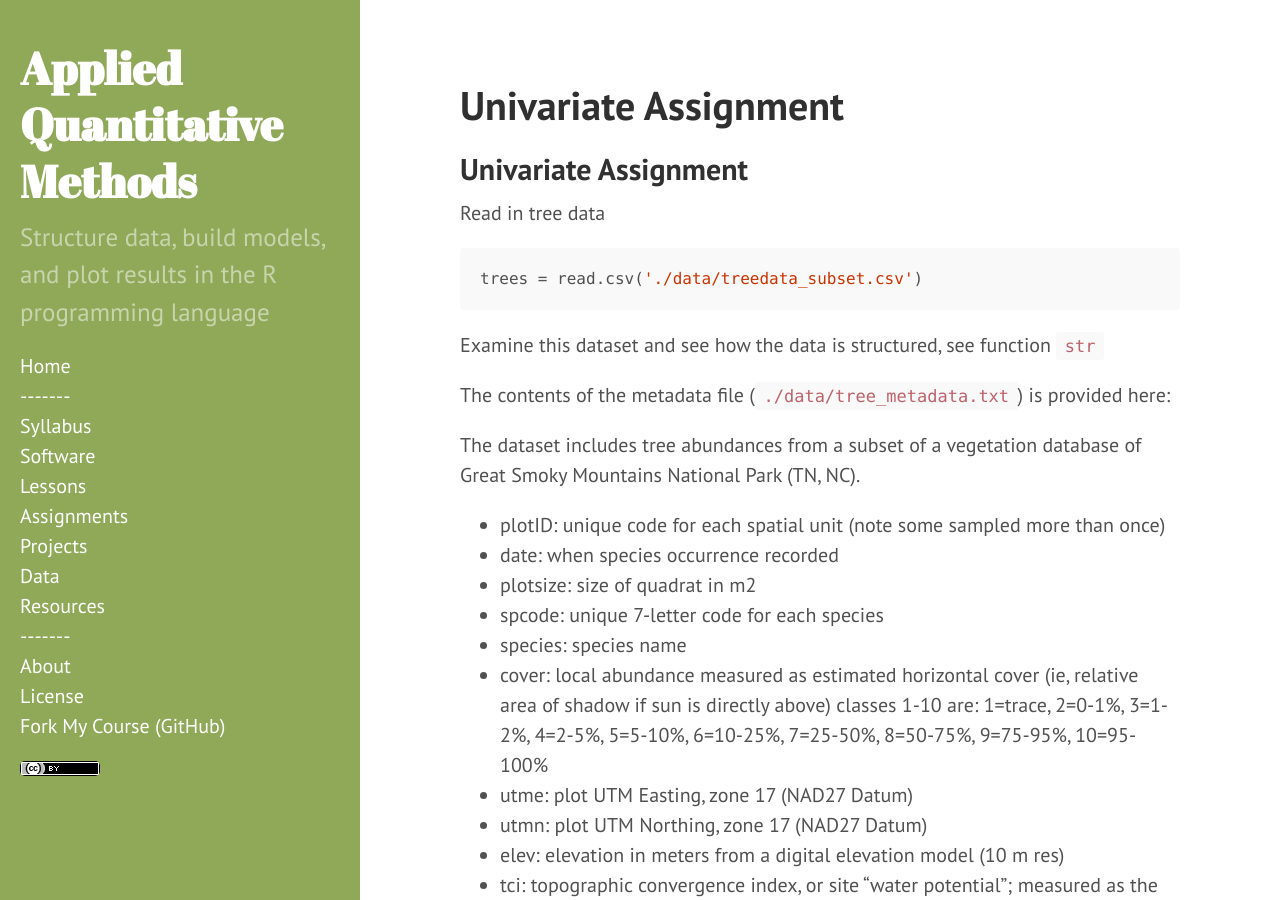
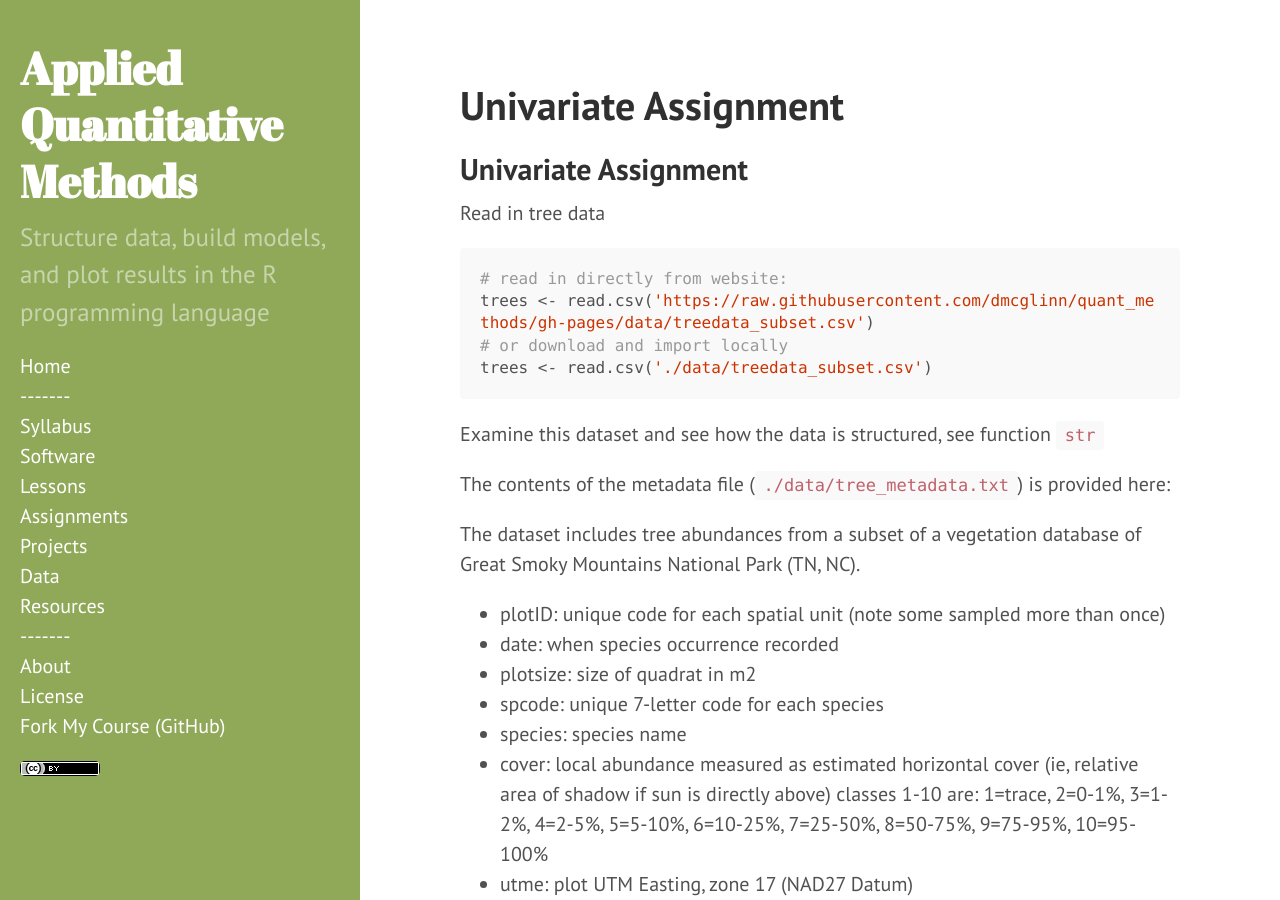
Before and after one commit to dmcglinn/quant_methods, a Jekyll site: the page built from assignments/univariate_models.md, in a window 1280 px wide and 900 px high. Built offline with Jekyll 4.4.1, drawn with Linux system fonts in a browser that asks for light colours; our own code applies the rules of GitHub Pages for plain Markdown files.

Commit message:
Improve data accessibility for univariate assignment

````diff
--- a/assignments/univariate_models.md
+++ b/assignments/univariate_models.md
@@ -7,12 +7,15 @@ layout: page
 Read in tree data
 
 ```r
-trees = read.csv('./data/treedata_subset.csv')
+# read in directly from website:
+trees <- read.csv('https://raw.githubusercontent.com/dmcglinn/quant_methods/gh-pages/data/treedata_subset.csv')
+# or download and import locally
+trees <- read.csv('./data/treedata_subset.csv')
 ```
 
 Examine this dataset and see how the data is structured, see function `str`
 
-The contents of the metadata file (`./data/tree_metadata.txt`) is provided here:
+The contents of the metadata file ([`./data/tree_metadata.txt`](https://raw.githubusercontent.com/dmcglinn/quant_methods/gh-pages/data/tree_metadata.txt)) is provided here:
 
 
 The dataset includes tree abundances from a subset of a vegetation database of Great Smoky Mountains National Park (TN, NC).
````
